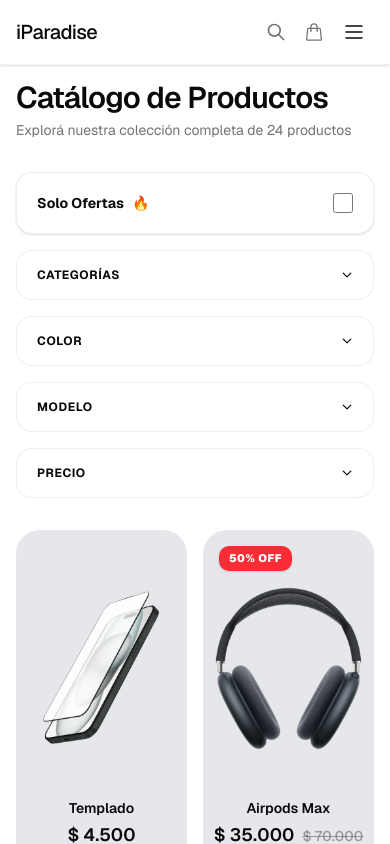
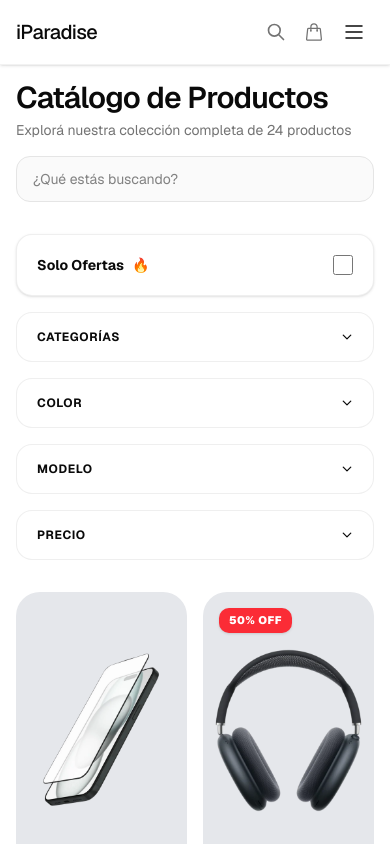
Before and after one commit to raphaaz/iparadise, a React (Vite) app: page /catalogo in a window 390 px wide. Shown: the top 844 px of the page. Built offline with nearby package versions, Linux system fonts and the light colour scheme.

Commit message:
buscador movil sin alert con autofocus

```diff
--- a/src/components/catalogo.jsx
+++ b/src/components/catalogo.jsx
@@ -1,4 +1,4 @@
-import { useState, useEffect } from 'react';
+import { useState, useEffect, useRef } from 'react';
 import { productos } from '../data/producto';
 import { Link, useSearchParams, useNavigate } from 'react-router-dom';
 
@@ -87,6 +87,15 @@ export default function Catalogo({ soloOfertas = false }) {
     // Cambiamos useLocation por useSearchParams para escuchar la URL reactivamente
     const [searchParams] = useSearchParams();
     const busquedaNavbar = searchParams.get('search') || '';
+    const autoFocusBuscar = searchParams.get('buscar') === 'true';
+    const [busquedaMovil, setBusquedaMovil] = useState('');
+    const inputBusquedaRef = useRef(null);
+
+    useEffect(() => {
+        if (autoFocusBuscar && inputBusquedaRef.current) {
+            inputBusquedaRef.current.focus();
+        }
+    }, [autoFocusBuscar]);
 
     // --- ESTADOS DE FILTROS ---
     const [filtroOfertas, setFiltroOfertas] = useState(soloOfertas);
@@ -149,8 +158,7 @@ const coloresOpciones = [
         }
     };
 
-    const tieneFiltrosActivos = busquedaNavbar || filtroOfertas || filtroCategoria.length > 0 || filtroColor.length > 0 || filtroModelo.length > 0 || precioMin || precioMax;
-
+    const tieneFiltrosActivos = busquedaNavbar || busquedaMovil || filtroOfertas || filtroCategoria.length > 0 || filtroColor.length > 0 || filtroModelo.length > 0 || precioMin || precioMax;
     const limpiarFiltros = () => {
         setFiltroOfertas(false);
         setFiltroCategoria([]);
@@ -158,6 +166,7 @@ const coloresOpciones = [
         setFiltroModelo([]);
         setPrecioMin('');
         setPrecioMax('');
+        setBusquedaMovil('');
         navigate('/catalogo');
     };
 
@@ -166,8 +175,8 @@ const coloresOpciones = [
     const coloresSeleccionados = filtroColor.map(c => c.toLowerCase().split(' ')[0]);
     const modelosSeleccionados = filtroModelo.map(m => m.toLowerCase());
 
-    const palabrasBusqueda = busquedaNavbar.toLowerCase().split(' ').filter(p => p.trim() !== '');
-
+const terminoBusqueda = busquedaNavbar || busquedaMovil;
+const palabrasBusqueda = terminoBusqueda.toLowerCase().split(' ').filter(p => p.trim() !== '');
     // --- FUNCIÓN DE EVALUACIÓN DE FILTROS ---
     const cumpleFiltros = (prod) => {
         // 0. Filtro del Navbar Inteligente (Multi-palabra)
@@ -248,15 +257,36 @@ const coloresOpciones = [
             <div className="max-w-7xl mx-auto px-4 sm:px-6 lg:px-8 pt-4 md:pt-8 pb-16">
                 {/* ENCABEZADO PRINCIPAL DE LA PÁGINA */}
             <div className="mb-8">
-                <h1 className="text-3xl font-semibold tracking-tight text-foreground ">
+                <h1 className="text-3xl font-semibold tracking-tight text-foreground">
                     {filtroOfertas ? "Ofertas y Promociones 🔥" : "Catálogo de Productos"}
                 </h1>
                 <p className="text-sm text-muted-foreground mt-1">
                     {tieneFiltrosActivos
-                        ? `Encontramos ${productosFiltrados.length}  ${productosFiltrados.length === 1 ? 'coincidencia' : 'coincidencias'} para tu búsqueda`
+                        ? `Encontramos ${productosFiltrados.length} ${productosFiltrados.length === 1 ? 'coincidencia' : 'coincidencias'} para tu búsqueda`
                         : `Explorá nuestra colección completa de ${productos.length} productos`
                     }
                 </p>
+
+                <div className="mt-4 md:hidden">
+                    <div className="relative">
+                        <input
+                            ref={inputBusquedaRef}
+                            type="text"
+                            value={busquedaMovil}
+                            onChange={(e) => setBusquedaMovil(e.target.value)}
+                            placeholder="¿Qué estás buscando?"
+                            className="w-full bg-muted/50 text-sm pl-4 pr-12 py-3 border border-border rounded-xl focus:outline-none focus:border-foreground focus:bg-background transition-all"
+                        />
+                        {busquedaMovil && (
+                            <button
+                                onClick={() => setBusquedaMovil('')}
+                                className="absolute right-3 top-1/2 -translate-y-1/2 text-muted-foreground hover:text-foreground"
+                            >
+                                ✕
+                            </button>
+                        )}
+                    </div>
+                </div>
             </div>
 
             <div className="flex flex-col md:flex-row gap-8">
```
